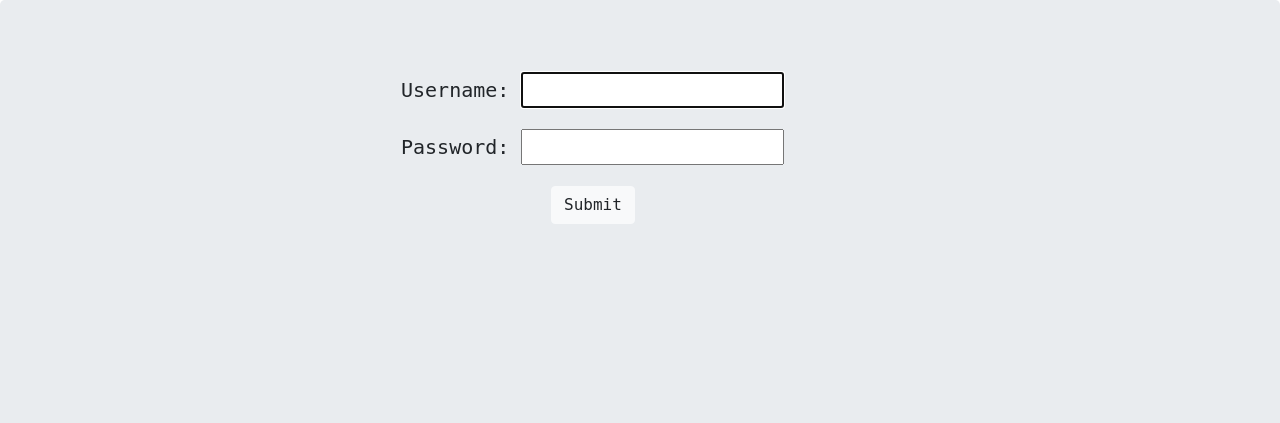
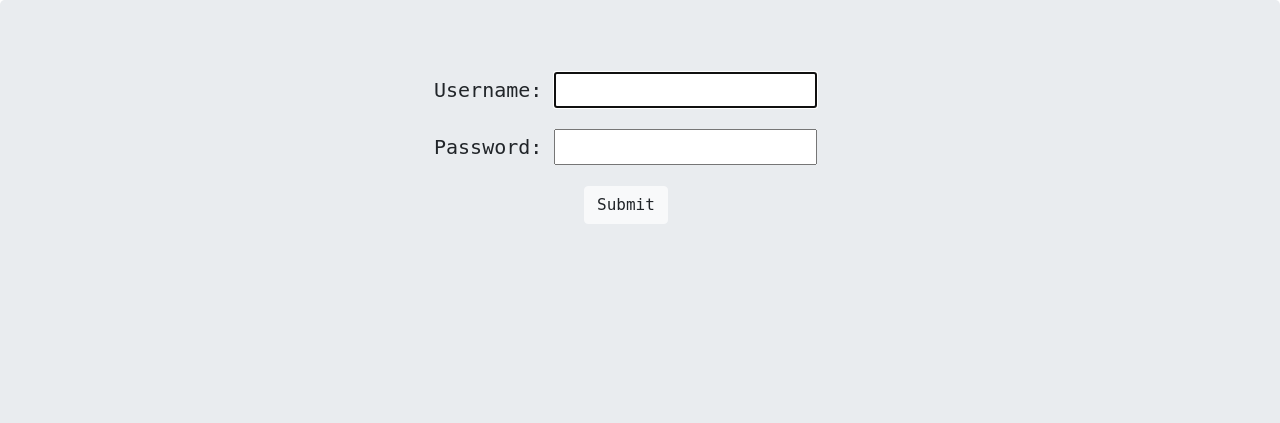
Before and after one commit to Genvekt/Classes-Quality--Feedback, a Django app: page /accounts/login/ in a window 1280 px wide. Shown: the part 70-493 px from the top of the page. Run offline with Django 3.2, Linux system fonts and the light colour scheme; some libraries are stand-ins or nearby versions.

Commit message:
Add files via upload

```diff
--- a/templates/registration/login.html
+++ b/templates/registration/login.html
@@ -2,7 +2,7 @@
 {% block content %}
      <div class="jumbotron" style="height: 1000px;">
         <div class="container form-group ">
-            <form method="post" class="form-control-lg" style="font-family:monospace; margin-left:300px;">
+            <form method="post" class="form-control-lg" style="font-family:monospace; margin-left:30%;">
                 {% csrf_token %}
                 {{ form.as_p }}
                 <button type="submit" class="btn btn-light text-center font-weight-normal" style="margin-left: 150px;">Submit</button>
```
